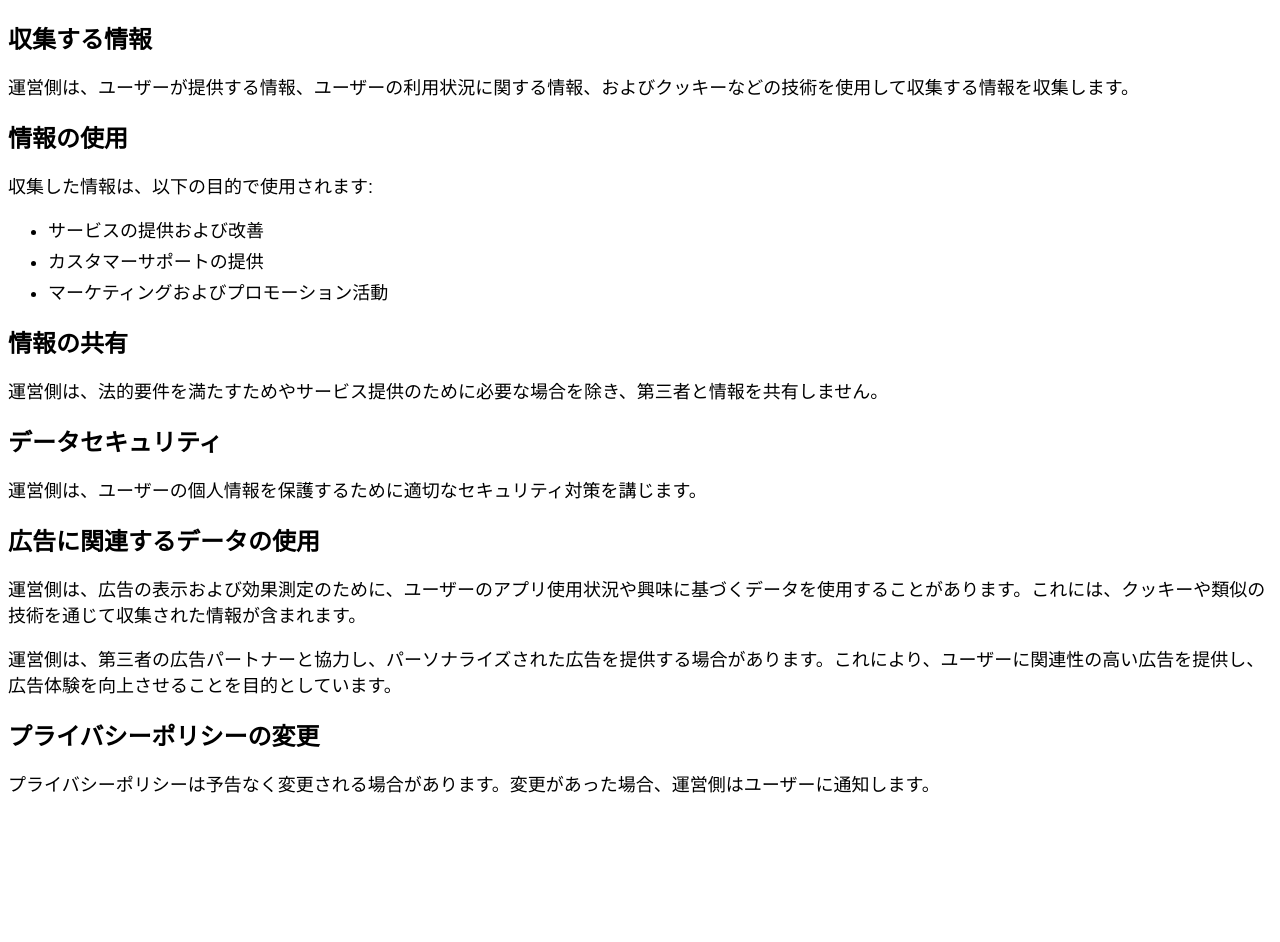
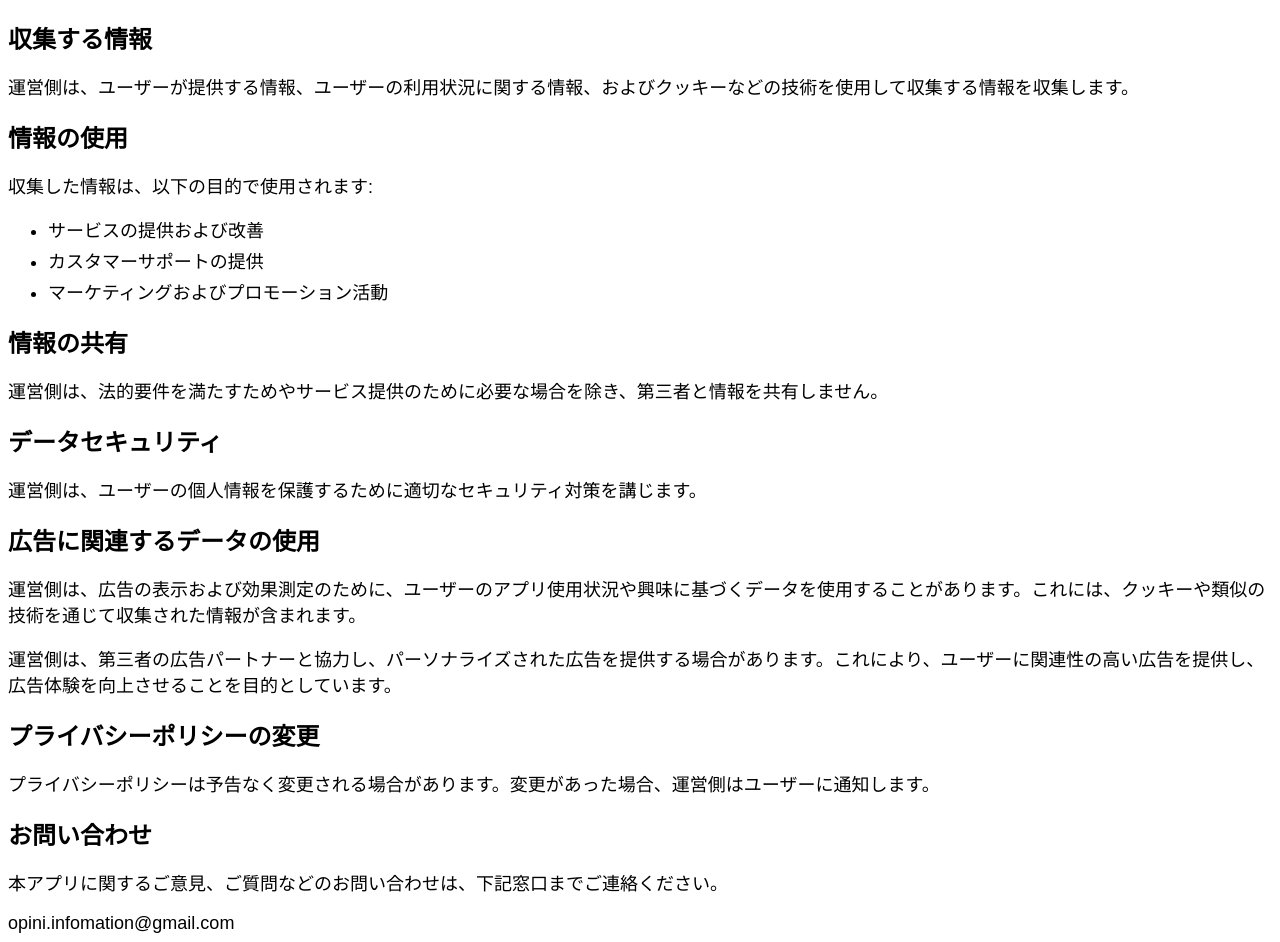
Before and after one commit to sikakou54/opini_policy, a plain HTML site: page index.html in a window 1280 px wide. Before the commit the page ends 804 px from the top, so only its background shows below. Drawn offline with Linux system fonts and the light colour scheme.

Commit message:
20240820

```diff
--- a/index.html
+++ b/index.html
@@ -76,6 +76,10 @@
 
     <h2>プライバシーポリシーの変更</h2>
     <p>プライバシーポリシーは予告なく変更される場合があります。変更があった場合、運営側はユーザーに通知します。</p>
+
+    <h2>お問い合わせ</h2>
+    <p>本アプリに関するご意見、ご質問などのお問い合わせは、下記窓口までご連絡ください。</p>
+    <p>opini.infomation@gmail.com</p>
 </body>
 
 </html>
```
